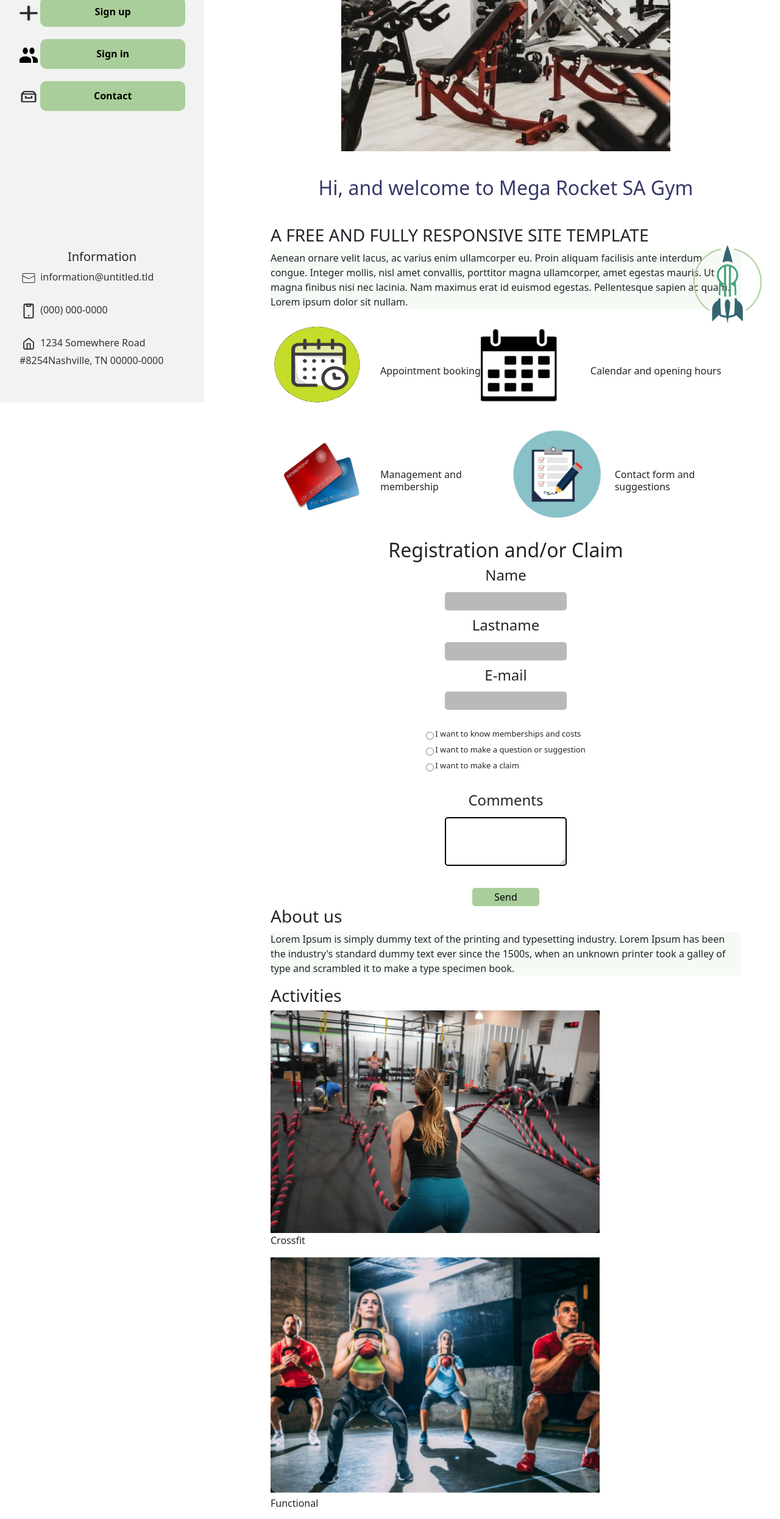
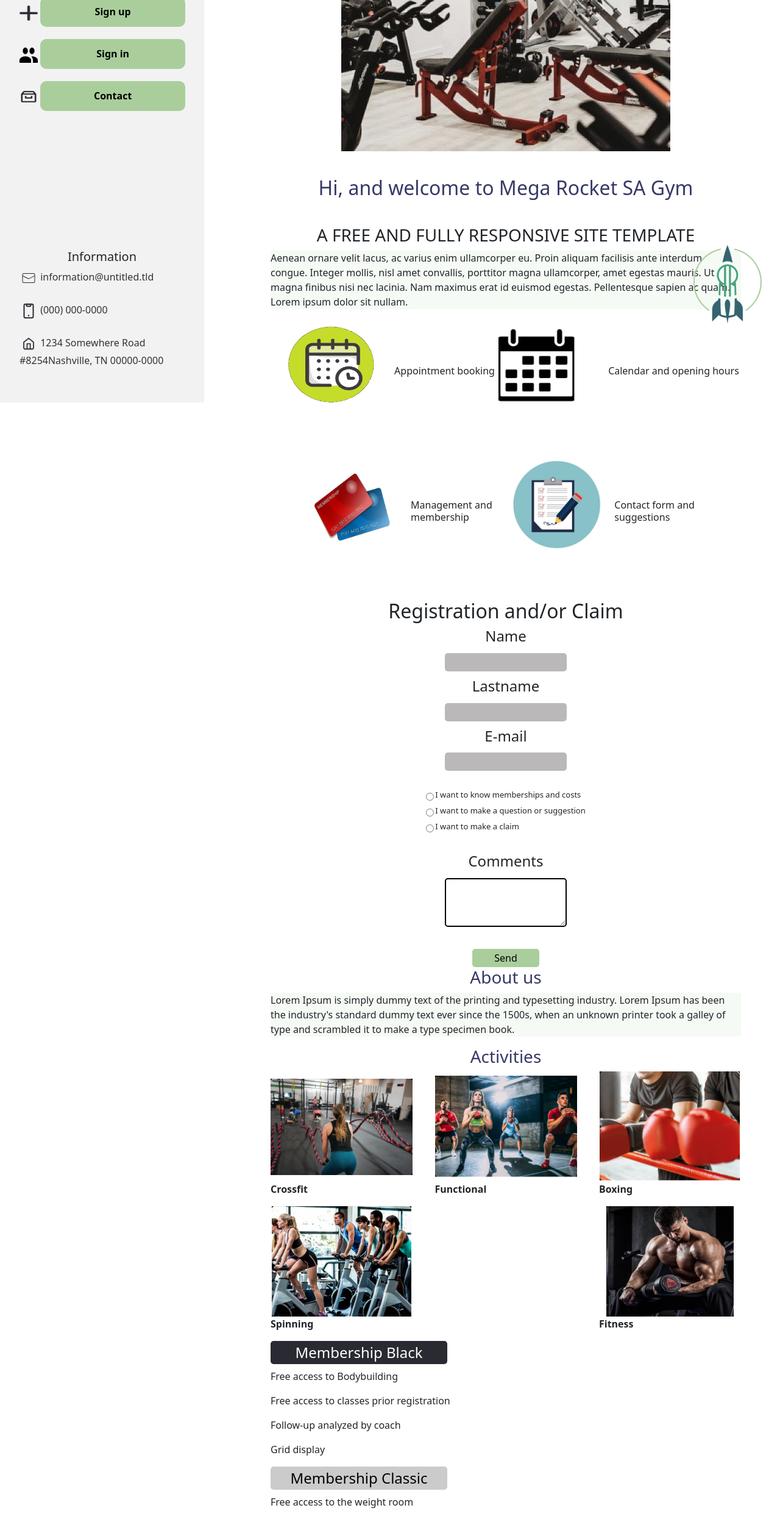
Before and after one commit to GinoLucci1/BaSP-M2023, a plain HTML site: page Week-04/index.html in a window 1280 px wide. Shown: the part 240-2731 px from the top of the page at 61% size. Drawn offline with nearby package versions, Linux system fonts and the light colour scheme.

Commit message:
BaSP-W04-2023: last details to css

```diff
--- a/Week-04/css/common.css
+++ b/Week-04/css/common.css
@@ -2,6 +2,14 @@ html {
     font-family: 'Roboto', sans-serif;
 }
 
+.titles {
+    text-align: center;
+    color: #373867;
+}
+
+#temple {
+    text-align: center;
+}
 
 h1 {
     color: #373867;
@@ -41,25 +49,38 @@ textarea {
 #black {
     background-color: rgba(42, 42, 50, 1);
     color: white;
-    height: 35px;
-    width: 221px;
+    display: flex;
+    align-items: center;
+    justify-content: center;
+    height: 38px;
+    width: 290px;
     border-radius: 5px;
 }
 
 #grey {
     background-color: rgba(204, 203, 203, 1);
     color:rgba(0, 0, 0, 1);
-    height: 40px;
-width: 221px;
+    display: flex;
+    align-items: center;
+    justify-content: center;
+    height: 38px;
+    width: 290px;
 border-radius: 5px;
 }
 
 #white {
     background-color: rgba(237, 237, 237, 1);
     color: rgba(0, 0, 0, 1);
+    display: flex;
+    align-items: center;
+    justify-content: center;
     height: 38px;
-    width: 251px;
+    width: 290px;
     border-radius: 5px;
+}
+
+.sports {
+    font-weight: 600;
 }
 
 @media screen and (min-width: 1024px) {
--- a/Week-04/css/content.css
+++ b/Week-04/css/content.css
@@ -1,8 +1,3 @@
-#radium {
-    position: fixed;
-    right: 30px;
-    bottom: 30px;
-}
 
 #icon-hamburguer {
     position: fixed;
@@ -26,9 +21,6 @@ body {
     width: 70%;
 }
 
-.info-box-container {
-
-}
 
 .info-box-container p {
     display: none;
@@ -41,8 +33,11 @@ body {
 }
 .box-02 {
     display: flex;
-    flex-direction: column;
-    width: 100%;
+    align-items: center;
+    margin:0 auto;
+    max-width: 950px;
+    flex-wrap: wrap;
+    justify-content: space-between
 }
 
 #box-management {
@@ -115,6 +110,16 @@ body {
     margin-top: 20px;
 }
 
+.section-time {
+    margin-left: 20px;
+}
+
+.section-time2 {
+    margin: 50px;
+}
+
+
+
 #coment {
     border-style: solid;
     border-width: 2px;
@@ -124,20 +129,50 @@ body {
     background: rgba(170, 206, 155, 0.1);
 }
 
-.member {
+.member1 {
     display: flex;
     flex-direction: column;
-    width: 100%;
-
+    justify-content: center;
+    align-items: center;
 }
 
 .gym2 {
-    width: 70%;
-    height: 70%;
+    Width:233px ;
+    Height: 181px;
     object-fit: contain;
+}
+
+.logo img {
+    width: 90px !important;
 }
 .activity {
 
+}
+.footer-container{
+    display: flex;
+    flex-direction: column;
+    text-align: center;
+    flex-wrap: nowrap;
+    justify-content: center;
+    align-items: center;
+    }
+.footer-item p{
+    width: 700px !important;
+    }
+
+.footer-icons {
+    display: flex;
+    gap: 10px;
+    }
+
+#registration {
+    text-align: center;
+}
+
+@media screen and  (min-width: 600px){
+    #gym-picture {
+        order: 1;
+    }
 }
 
 @media  (max-width: 300px) {
@@ -149,8 +184,24 @@ body {
 @media screen and (min-width:1024px) {
     .section-time {
         display: flex;
+        justify-content: space-around;
     }
     .section-time2 {
         display: flex;
+        justify-content: space-around;
     }
 }
+
+@media screen and (max-width: 600px) {
+    .activity {
+        display: flex;
+    }
+}
+
+@media screen and (min-width:600px) {
+    #radium {
+            position: fixed;
+            right: 30px;
+            bottom: 30px;
+    }
+}
```
Also changed, not shown: Week-04/css/side-bar.css (+7 -2 lines).
